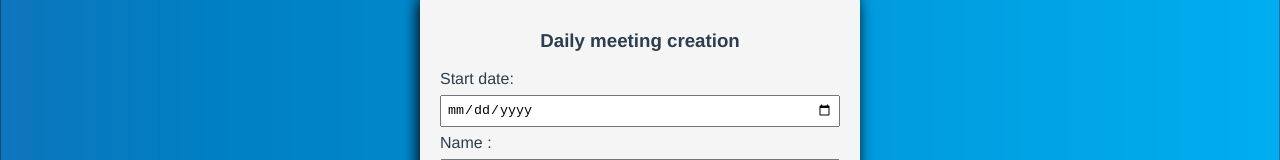
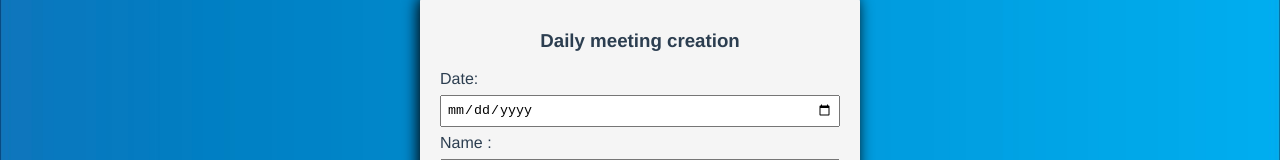
Before and after one commit to ThomasBernardDiiage/DailyRecord, a Vue app in the folder client-dailyrecord/: page /project/1/meetingCreation in a window 1280 px wide. Shown: the part 150-310 px from the top of the page. Built offline with nearby package versions, Linux system fonts and the light colour scheme.

Commit message:
Edit label name

```diff
--- a/client-dailyrecord/src/views/MeetingCreation.vue
+++ b/client-dailyrecord/src/views/MeetingCreation.vue
@@ -4,8 +4,8 @@
 
             <h1>Daily meeting creation</h1>
 
-            <label for="startDate"> Start date:</label>
-            <input type="date" id="startDate" name="startDate">
+            <label for="dateDaily">Date:</label>
+            <input type="date" name="dateDaily">
 
             <label for="dailyName">Name :</label>
             <input type="text" placeholder="Enter the name of the meeting">
```
